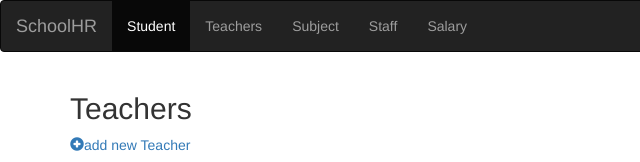
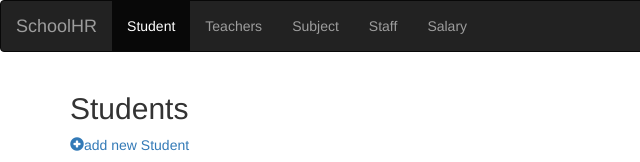
Before and after one commit to adipanggayuh/LearningWebProgramming, a plain HTML site: page WebApplication/student.html in a window 1280 px wide. Shown: the top 162 px of the page, 0-640 px from the left. Drawn offline with Linux system fonts and the light colour scheme.

Commit message:
Update content in student.html

```diff
--- a/WebApplication/student.html
+++ b/WebApplication/student.html
@@ -33,8 +33,8 @@
     </nav>
     <div class="body-content">
         <div class="container">
-            <h2>Teachers</h2>
-            <p><a href="addStudent.html"><span class="glyphicon glyphicon-plus-sign"></span>add new Teacher</a></p>
+            <h2>Students</h2>
+            <p><a href="addStudent.html"><span class="glyphicon glyphicon-plus-sign"></span>add new Student</a></p>
             <table class="table">
                 <thead>
                     <tr>
```
